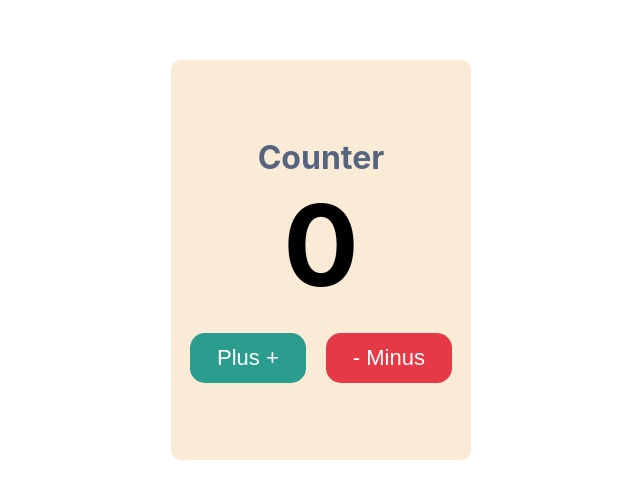
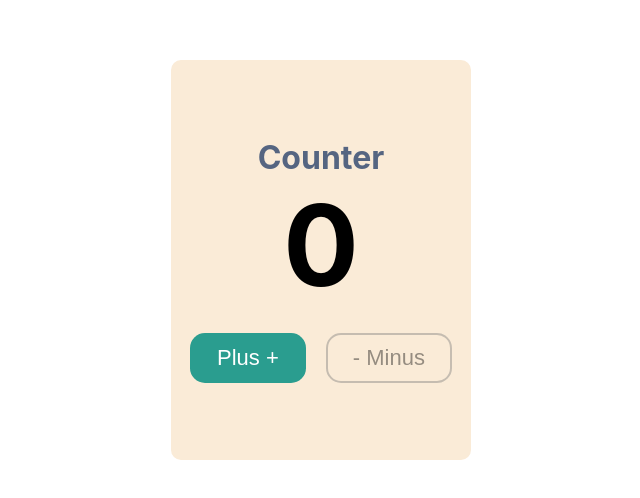
Before and after one commit to Saoa35/counter, a React (Create React App) app: page / in a window 1280 px wide. Shown: the part 140-638 px from the top of the page, without its empty margins (319-959 px from the left). Built offline with nearby package versions, Linux system fonts and the light colour scheme.

Commit message:
added if in handleClickMinus

```diff
--- a/src/components/App/App.js
+++ b/src/components/App/App.js
@@ -10,7 +10,9 @@ function App() {
   };
 
   const handleClickMinus = () => {
-    setCount((prev) => prev - 1);
+    if (count > 0) {
+      setCount((prev) => prev - 1);
+    }
   };
 
   return (
@@ -24,7 +26,7 @@ function App() {
           </button>
           <button
             onClick={handleClickMinus}
-            className={count < 0 ? disabled : "minus"}
+            className={count === 0 ? "disabled" : "minus"}
           >
             - Minus
           </button>
--- a/src/index.css
+++ b/src/index.css
@@ -1,17 +1,16 @@
 body {
   margin: 0;
-  font-family: -apple-system, BlinkMacSystemFont, 'Segoe UI', 'Roboto', 'Oxygen',
-    'Ubuntu', 'Cantarell', 'Fira Sans', 'Droid Sans', 'Helvetica Neue',
+  font-family: -apple-system, BlinkMacSystemFont, "Segoe UI", "Roboto", "Oxygen",
+    "Ubuntu", "Cantarell", "Fira Sans", "Droid Sans", "Helvetica Neue",
     sans-serif;
   -webkit-font-smoothing: antialiased;
   -moz-osx-font-smoothing: grayscale;
 }
 
 code {
-  font-family: source-code-pro, Menlo, Monaco, Consolas, 'Courier New',
+  font-family: source-code-pro, Menlo, Monaco, Consolas, "Courier New",
     monospace;
 }
-
 
 .App {
   display: flex;
@@ -25,10 +24,10 @@ code {
   display: flex;
   align-items: center;
   justify-content: center;
-  background-color:antiquewhite;
+  background-color: antiquewhite;
   width: 300px;
   height: 400px;
-  border-radius:10px
+  border-radius: 10px;
 }
 
 h1 {
@@ -85,3 +84,8 @@ h1 {
   margin: 0 10px;
   transition: all 0.05s ease-in-out;
 }
+
+.disabled {
+  opacity: 0.4;
+  border-color: #787878;
+}
```
Lines whose indentation alone changed are shown as unchanged.
